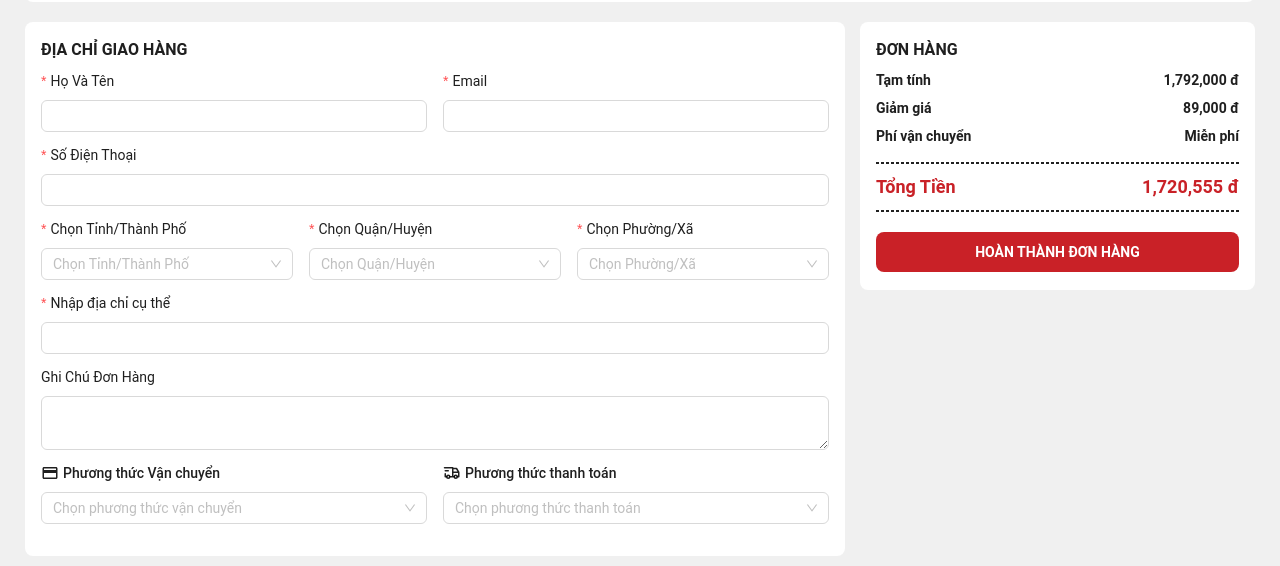
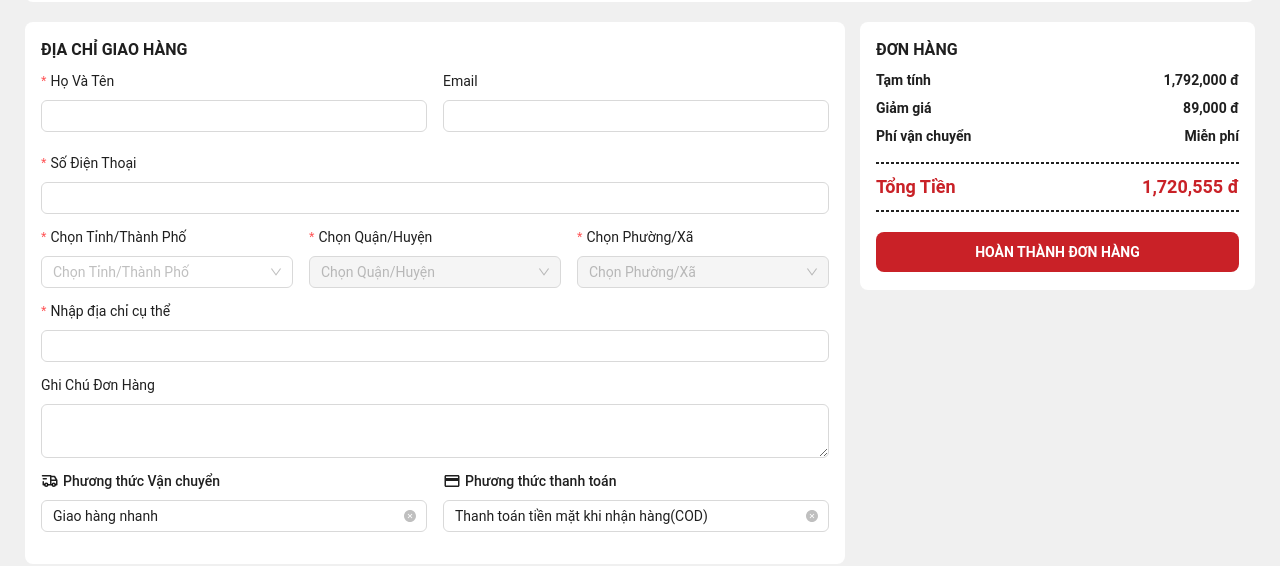
Before and after one commit to vuvansy/app-client-BookWorm, a Next.js app: page /checkout in a window 1280 px wide. Shown: the part 234-800 px from the top of the page. Built offline with nearby package versions, Linux system fonts and the light colour scheme; no server answers.

Commit message:
Đỗ dự liệu API Tỉnh/TP, Quận/Huyện, Phường/Xã

```diff
--- a/src/app/checkout/info-checkout.tsx
+++ b/src/app/checkout/info-checkout.tsx
@@ -5,31 +5,88 @@ import { MdOutlinePayment } from "react-icons/md";
 import { TbTruckDelivery } from "react-icons/tb";
 import type { FormProps } from 'antd';
 import { Form, Input } from 'antd';
+import { useEffect, useState } from "react";
 const { TextArea } = Input;
 
 type FieldType = {
-    fullName?: string;
+    fullName: string;
     email?: string;
-    phone?: string;
-    city?: string;
-    district?: string;
-    ward?: string;
-    address?: string;
+    phone: string;
+    city: string;
+    district: string;
+    ward: string;
+    street: string;
     note?: string;
+    shippingMethod: number;
+    paymentMethod: number;
 };
 
+
+
 const InfoCheckout = () => {
+    const [cities, setCities] = useState<City[]>([]);
+    const [districts, setDistricts] = useState<District[]>([]);
+    const [wards, setWards] = useState<Ward[]>([]);
+    const [form] = Form.useForm();
+
+    useEffect(() => {
+        fetch("https://raw.githubusercontent.com/kenzouno1/DiaGioiHanhChinhVN/master/data.json")
+            .then(response => response.json())
+            .then(data => setCities(data))
+            .catch(error => console.error("Lỗi khi fetch dữ liệu:", error));
+    }, []);
+
+    const handleCityChange = (cityId: string) => {
+        const selectedCity = cities.find(city => city.Id === cityId);
+        setDistricts(selectedCity ? selectedCity.Districts : []);
+        setWards([]);
+
+        form.setFieldsValue({
+            district: undefined,
+            ward: undefined
+        });
+    };
+
+    const handleDistrictChange = (districtId: string) => {
+        const selectedDistrict = districts.find(district => district.Id === districtId);
+        setWards(selectedDistrict ? selectedDistrict.Wards : []);
+        form.setFieldsValue({ ward: undefined });
+    };
 
     const onFinish: FormProps<FieldType>['onFinish'] = (values) => {
-        console.log('Success:', values);
+        const selectedCity = cities.find(city => city.Id === values.city);
+        const selectedDistrict = districts.find(district => district.Id === values.district);
+        const selectedWard = wards.find(ward => ward.Id === values.ward);
+
+        const formattedData = {
+            fullName: values.fullName,
+            email: values.email,
+            phone: values.phone,
+            address: {
+                city: selectedCity ? { key: selectedCity.Id, name: selectedCity.Name } : null,
+                district: selectedDistrict ? { key: selectedDistrict.Id, name: selectedDistrict.Name } : null,
+                ward: selectedWard ? { key: selectedWard.Id, name: selectedWard.Name } : null,
+                street: { key: values.street, name: values.street },
+            },
+            note: values.note,
+            shippingMethod: values.shippingMethod,
+            paymentMethod: values.paymentMethod,
+        };
+
+        console.log("Formatted Data:", formattedData);
     };
 
     return (
         <Form
+            form={form}
             name="basic"
             autoComplete="off"
             onFinish={onFinish}
             layout="vertical"
+            initialValues={{
+                shippingMethod: 0,
+                paymentMethod: 0,
+            }}
             className="flex justify-between pb-[20px]"
         >
             <div className="basis-8/12 ">
@@ -46,6 +103,7 @@ const InfoCheckout = () => {
                                         message: 'Vui lòng nhập họ và tên'
                                     }
                                 ]}
+                                style={{ minHeight: "70px" }}
                                 className="basis-6/12 !mb-3"
                             >
                                 <Input />
@@ -53,12 +111,7 @@ const InfoCheckout = () => {
                             <Form.Item<FieldType>
                                 label="Email"
                                 name="email"
-                                rules={[
-                                    {
-                                        required: true,
-                                        message: 'Vui lòng nhập Email'
-                                    }, { type: "email", message: 'Email không đúng định dạng' },
-                                ]}
+                                style={{ minHeight: "70px" }}
                                 className="basis-6/12 !mb-3"
                             >
                                 <Input />
@@ -88,11 +141,8 @@ const InfoCheckout = () => {
                                     showSearch
                                     allowClear
                                     placeholder="Chọn Tỉnh/Thành Phố"
-                                    options={[
-                                        { value: "Arts", label: "Arts" },
-                                        { value: "Business", label: "Business" },
-                                        { value: "Comics", label: "Comics" },
-                                    ]}
+                                    options={cities.map(city => ({ value: city.Id, label: city.Name }))}
+                                    onChange={handleCityChange}
                                 />
                             </Form.Item>
                             <Form.Item<FieldType>
@@ -105,11 +155,9 @@ const InfoCheckout = () => {
                                     showSearch
                                     allowClear
                                     placeholder="Chọn Quận/Huyện"
-                                    options={[
-                                        { value: "Arts", label: "Arts" },
-                                        { value: "Business", label: "Business" },
-                                        { value: "Comics", label: "Comics" },
-                                    ]}
+                                    options={districts.map(district => ({ value: district.Id, label: district.Name }))}
+                                    onChange={handleDistrictChange}
+                                    disabled={!districts.length} // Vô hiệu hóa nếu chưa chọn tỉnh/thành phố
                                 />
                             </Form.Item>
                             <Form.Item<FieldType>
@@ -122,17 +170,14 @@ const InfoCheckout = () => {
                                     placeholder="Chọn Phường/Xã"
                                     showSearch
                                     allowClear
-                                    options={[
-                                        { value: "Arts", label: "Arts" },
-                                        { value: "Business", label: "Business" },
-                                        { value: "Comics", label: "Comics" },
-                                    ]}
+                                    options={wards.map(ward => ({ value: ward.Id, label: ward.Name }))}
+                                    disabled={!wards.length} // Vô hiệu hóa nếu chưa chọn quận/huyện
                                 />
                             </Form.Item>
                         </div>
                         <Form.Item<FieldType>
                             label="Nhập địa chỉ cụ thể"
-                            name="address"
+                            name="street"
                             rules={[
                                 {
                                     required: true,
@@ -147,52 +192,50 @@ const InfoCheckout = () => {
                             label="Ghi Chú Đơn Hàng"
                             name="note"
                             className="!mb-3"
-
                         >
                             <TextArea rows={2} />
                         </Form.Item>
                         <div className="flex justify-between items-center gap-x-4">
                             <Form.Item<FieldType>
-                                name="city"
+                                name="shippingMethod"
                                 rules={[{ required: true, message: 'Vui lòng chọn phương thức Vận chuyển!' }]}
                                 className="basis-6/12"
                             >
                                 <div>
                                     <div className="mb-2 font-medium flex items-center gap-x-1">
-                                        <MdOutlinePayment className="text-[18px]" />
+                                        <TbTruckDelivery className="text-[18px]" />
                                         <span>Phương thức Vận chuyển</span>
                                     </div>
                                     <Select
                                         showSearch
                                         allowClear
                                         placeholder="Chọn phương thức vận chuyển"
+                                        defaultValue={0}
                                         options={[
-                                            { value: "Arts", label: "Arts" },
-                                            { value: "Business", label: "Business" },
-                                            { value: "Comics", label: "Comics" },
+                                            { value: 0, label: "Giao hàng nhanh" },
+                                            { value: 1, label: "Giao hàng tiết kiệm" },
                                         ]}
                                     />
                                 </div>
                             </Form.Item>
-
                             <Form.Item<FieldType>
-                                name="city"
+                                name="paymentMethod"
                                 rules={[{ required: true, message: 'Vui lòng chọn phương thức thanh toán!' }]}
                                 className="basis-6/12"
                             >
                                 <div>
                                     <div className="mb-2 font-medium flex items-center gap-x-1">
-                                        <TbTruckDelivery className="text-[18px]" />
+                                        <MdOutlinePayment className="text-[18px]" />
                                         <span>Phương thức thanh toán</span>
                                     </div>
                                     <Select
                                         placeholder="Chọn phương thức thanh toán"
                                         showSearch
                                         allowClear
+                                        defaultValue={0}
                                         options={[
-                                            { value: "Arts", label: "Arts" },
-                                            { value: "Business", label: "Business" },
-                                            { value: "Comics", label: "Comics" },
+                                            { value: 0, label: "Thanh toán tiền mặt khi nhận hàng(COD)" },
+                                            { value: 1, label: "Thanh toán qua VNPAY" },
                                         ]}
                                     />
                                 </div>
```
Also changed, not shown: src/types/backend.d.ts (+17 -0 lines).
